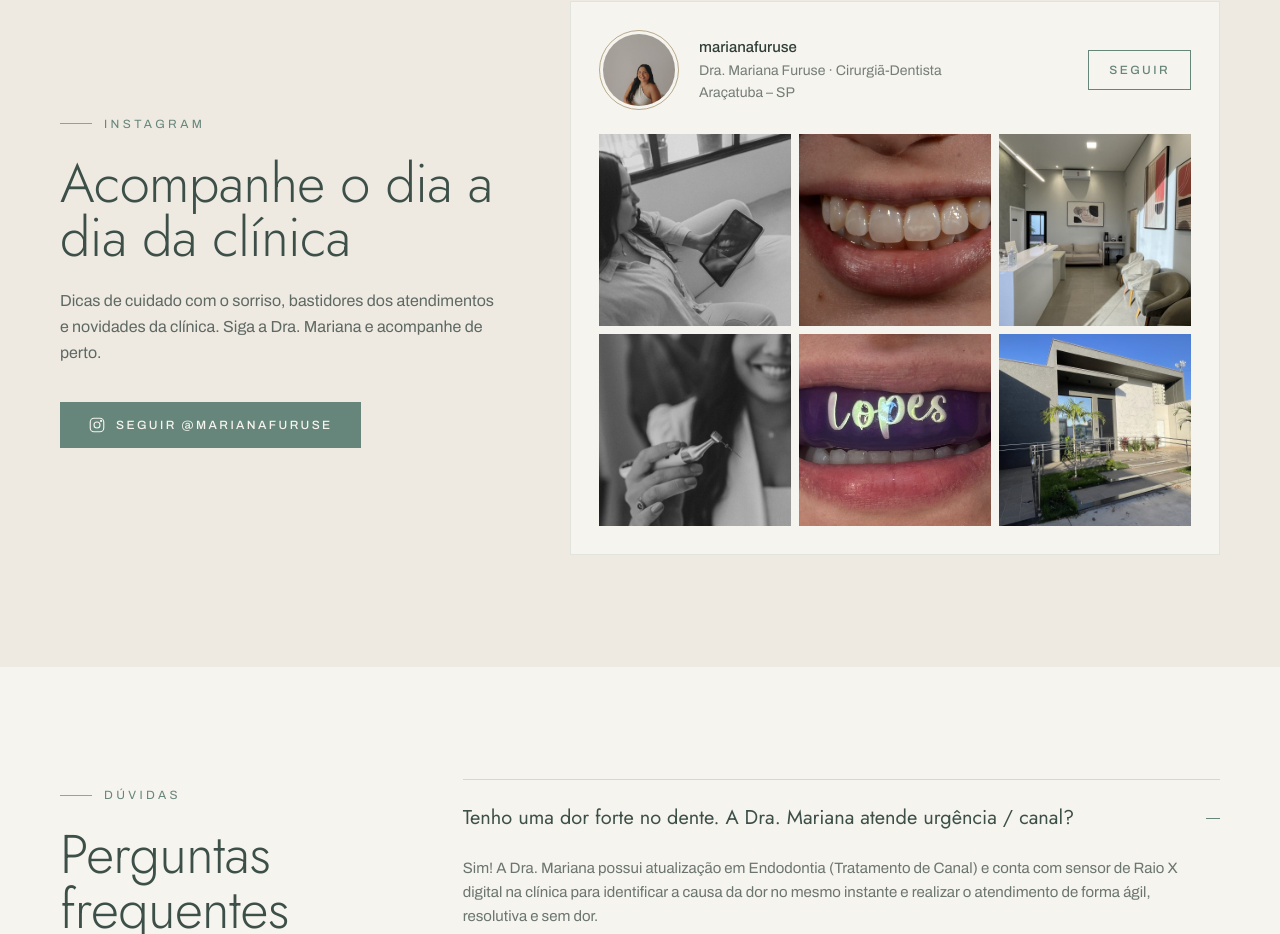
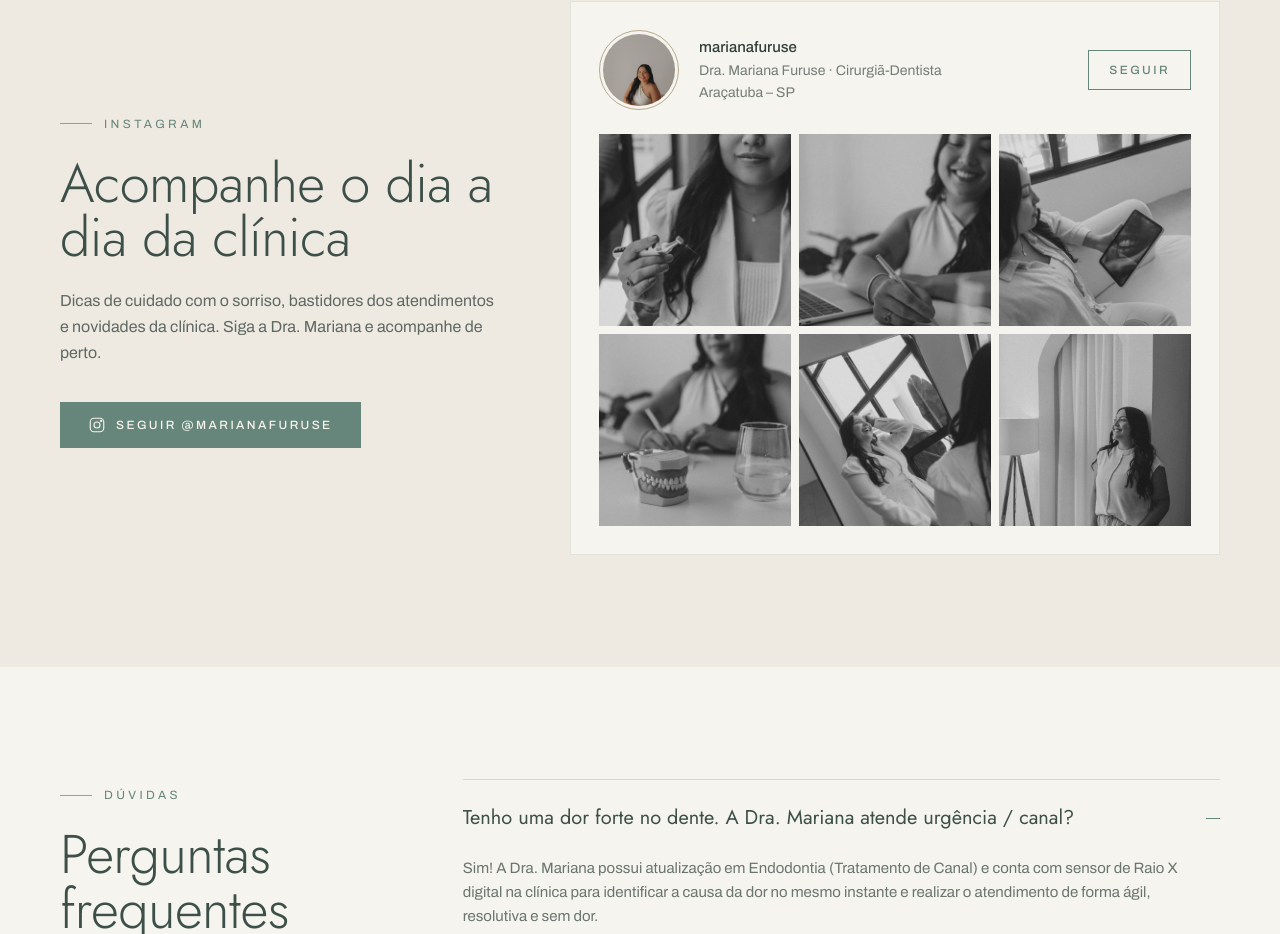
Before and after one commit to vivianggarcia/site-mariana-furuse, a website: page index.html in a window 1280 px wide. Shown: the part 7152-8086 px from the top of the page. Drawn offline with Linux system fonts and the light colour scheme.

Commit message:
Secao Instagram: novas fotos da Dra. na grade
Co-Authored-By: Claude Opus 5.5 <noreply@anthropic.com>
Claude-Session: https://claude.ai/code/session_015TaVosTz4693L3iSan2c5q

```diff
--- a/index.html
+++ b/index.html
@@ -492,27 +492,27 @@
           </a>
           <div class="mt-6 grid grid-cols-3 gap-1.5 sm:gap-2">
             <a href="https://instagram.com/marianafuruse" target="_blank" rel="noopener" class="group relative block aspect-square overflow-hidden bg-bege-200" aria-label="Ver no Instagram">
-              <img src="assets/fotos/dra/bastidores-tablet.jpg" alt="Dra. Mariana analisando imagens do sorriso em tablet" loading="lazy" class="w-full h-full object-cover transition-transform duration-500 group-hover:scale-105" />
+              <img src="assets/fotos/instagram/ig-instrumento.jpg" alt="Dra. Mariana segurando instrumental odontológico" loading="lazy" class="w-full h-full object-cover transition-transform duration-500 group-hover:scale-105" />
               <span class="absolute inset-0 bg-verde/0 group-hover:bg-verde/25 transition-colors"></span>
             </a>
             <a href="https://instagram.com/marianafuruse" target="_blank" rel="noopener" class="group relative block aspect-square overflow-hidden bg-bege-200" aria-label="Ver no Instagram">
-              <img src="assets/casos/depois-clareamento.jpg" alt="Resultado de clareamento dental" loading="lazy" class="w-full h-full object-cover transition-transform duration-500 group-hover:scale-105" />
+              <img src="assets/fotos/instagram/ig-escrevendo.jpg" alt="Dra. Mariana sorrindo enquanto escreve o planejamento" loading="lazy" class="w-full h-full object-cover transition-transform duration-500 group-hover:scale-105" />
               <span class="absolute inset-0 bg-verde/0 group-hover:bg-verde/25 transition-colors"></span>
             </a>
             <a href="https://instagram.com/marianafuruse" target="_blank" rel="noopener" class="group relative block aspect-square overflow-hidden bg-bege-200" aria-label="Ver no Instagram">
-              <img src="assets/fotos/clinica-recepcao.jpg" alt="Recepção da clínica" loading="lazy" class="w-full h-full object-cover transition-transform duration-500 group-hover:scale-105" />
+              <img src="assets/fotos/instagram/ig-tablet.jpg" alt="Dra. Mariana analisando a foto de um sorriso no tablet" loading="lazy" class="w-full h-full object-cover transition-transform duration-500 group-hover:scale-105" />
               <span class="absolute inset-0 bg-verde/0 group-hover:bg-verde/25 transition-colors"></span>
             </a>
             <a href="https://instagram.com/marianafuruse" target="_blank" rel="noopener" class="group relative block aspect-square overflow-hidden bg-bege-200" aria-label="Ver no Instagram">
-              <img src="assets/fotos/dra/bastidores-instrumento.jpg" alt="Dra. Mariana durante o atendimento" loading="lazy" class="w-full h-full object-cover transition-transform duration-500 group-hover:scale-105" />
+              <img src="assets/fotos/instagram/ig-modelo.jpg" alt="Modelo de arcada dentária sobre a mesa, com a Dra. Mariana ao fundo" loading="lazy" class="w-full h-full object-cover transition-transform duration-500 group-hover:scale-105" />
               <span class="absolute inset-0 bg-verde/0 group-hover:bg-verde/25 transition-colors"></span>
             </a>
             <a href="https://instagram.com/marianafuruse" target="_blank" rel="noopener" class="group relative block aspect-square overflow-hidden bg-bege-200" aria-label="Ver no Instagram">
-              <img src="assets/casos/protetor-lopes.jpg" alt="Protetor bucal esportivo personalizado" loading="lazy" class="w-full h-full object-cover transition-transform duration-500 group-hover:scale-105" />
+              <img src="assets/fotos/instagram/ig-espelho.jpg" alt="Dra. Mariana sorrindo, refletida no espelho do consultório" loading="lazy" class="w-full h-full object-cover transition-transform duration-500 group-hover:scale-105" />
               <span class="absolute inset-0 bg-verde/0 group-hover:bg-verde/25 transition-colors"></span>
             </a>
             <a href="https://instagram.com/marianafuruse" target="_blank" rel="noopener" class="group relative block aspect-square overflow-hidden bg-bege-200" aria-label="Ver no Instagram">
-              <img src="assets/fotos/clinica-frente.jpg" alt="Fachada da clínica em Araçatuba" loading="lazy" class="w-full h-full object-cover transition-transform duration-500 group-hover:scale-105" />
+              <img src="assets/fotos/dra/retrato-arco.jpg" alt="Dra. Mariana Furuse no consultório" loading="lazy" class="w-full h-full object-cover transition-transform duration-500 group-hover:scale-105" />
               <span class="absolute inset-0 bg-verde/0 group-hover:bg-verde/25 transition-colors"></span>
             </a>
           </div>
```
Also changed, not shown: assets/fotos/instagram/ig-escrevendo.jpg (added), assets/fotos/instagram/ig-espelho.jpg (added), assets/fotos/instagram/ig-instrumento.jpg (added), assets/fotos/instagram/ig-modelo.jpg (added), assets/fotos/instagram/ig-tablet.jpg (added).
